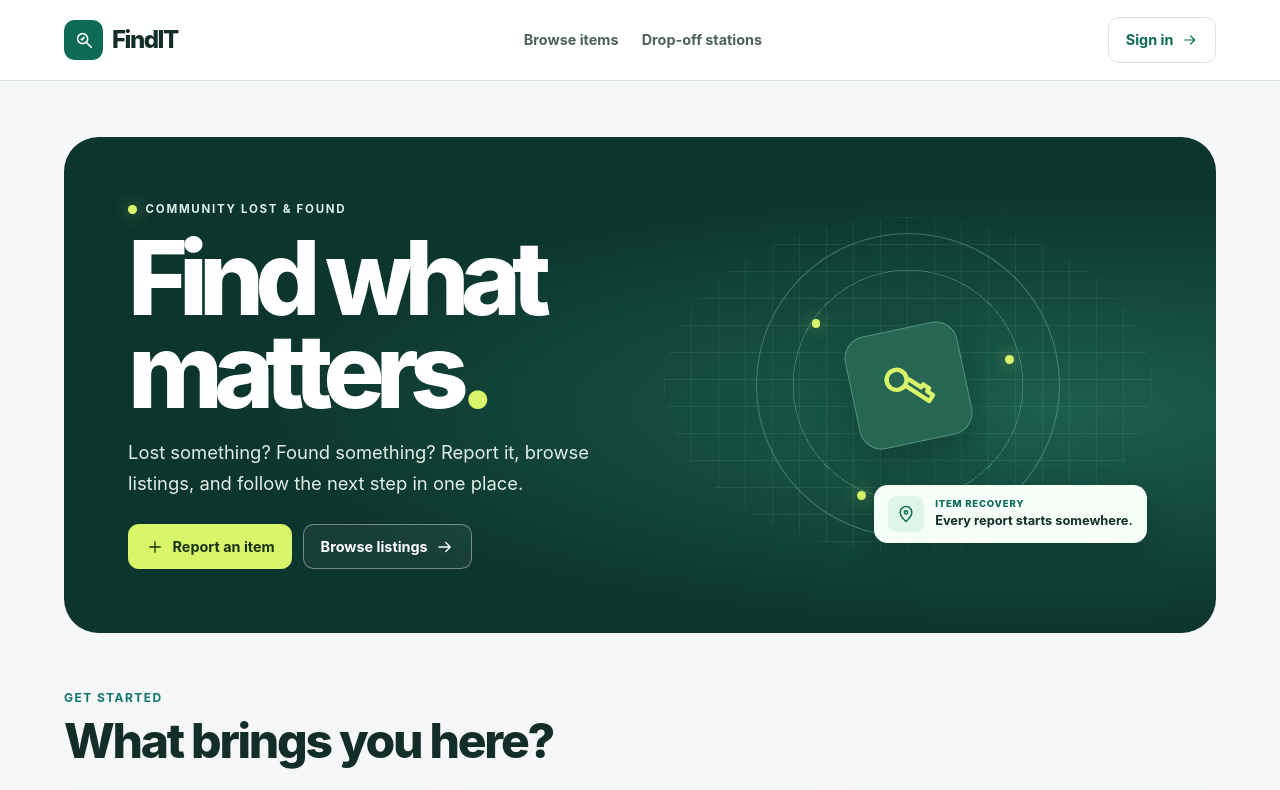
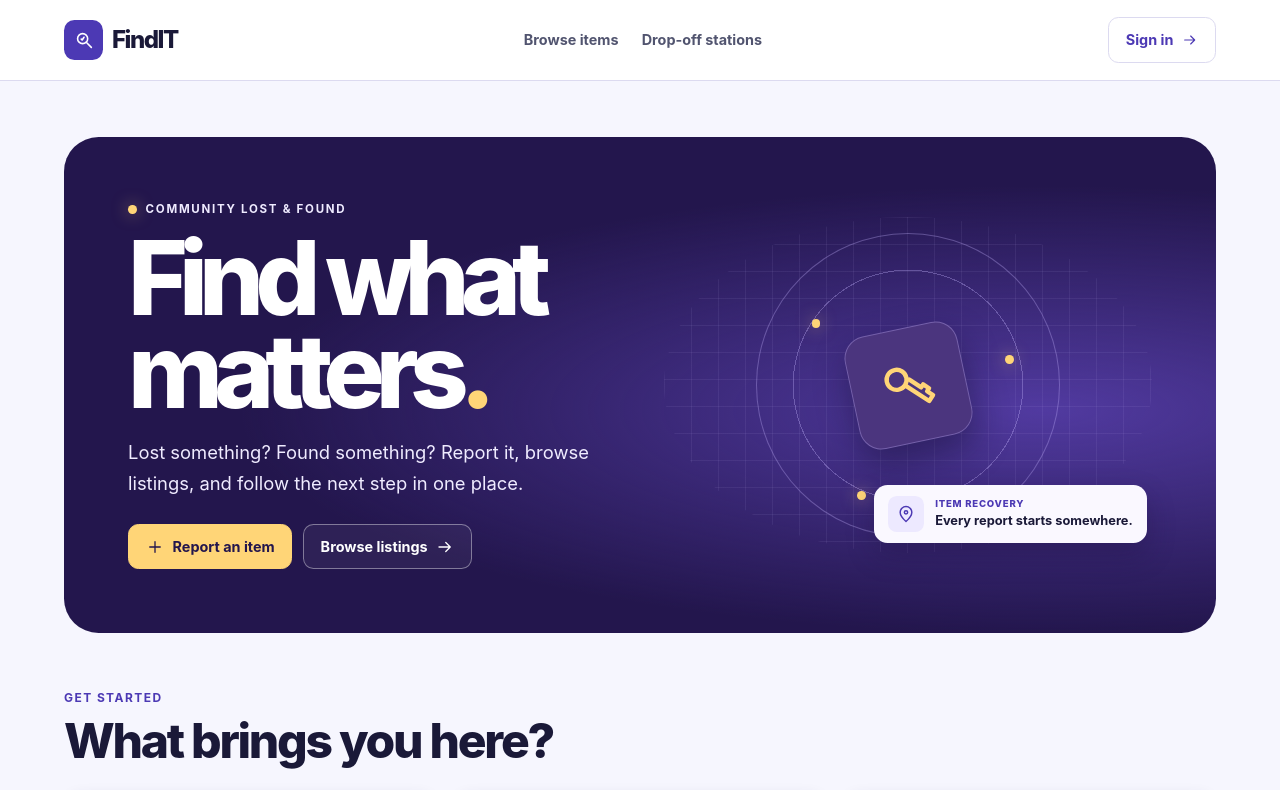
Before and after one commit to johairtucodan-design/FindIT, a Next.js app: page / in a window 1280 px wide. Shown: the top 790 px of the page. Built offline with nearby package versions, Linux system fonts and the light colour scheme; no server answers.

Commit message:
Give FindIT an indigo and gold theme

```diff
--- a/src/app/globals.css
+++ b/src/app/globals.css
@@ -1,77 +1,77 @@
 @import "tailwindcss";
 
-:root { --canvas:#f5f8f7; --ink:#132e29; --muted:#4d625d; --green:#0d6a54; --dark:#0c352d; --mint:#dff5e7; --lime:#d9f66b; --line:#d7e4de; --radius:1.15rem; }
+:root { --canvas:#f6f6fe; --ink:#1a1938; --muted:#51546f; --primary:#4c39b4; --dark:#23164d; --soft:#ede9ff; --accent:#ffd577; --line:#dcdaf0; --input-line:#8485a2; --on-dark:#efebff; --hero-glow:#513aa0; --hero-grid:#d3c6ff14; --hero-ring:#c6b6ff56; --radius:1.15rem; }
 body { background:var(--canvas); color:var(--ink); font-family:Inter,"Segoe UI",sans-serif; }
-:is(a,button,input,textarea,select,summary):focus-visible { outline:3px solid #169474; outline-offset:4px; }
+:is(a,button,input,textarea,select,summary):focus-visible { outline:3px solid var(--primary); outline-offset:4px; }
 .site-width { width:min(72rem,calc(100% - 2.5rem)); margin-inline:auto; }
 .site-header { background:white; border-bottom:1px solid var(--line); }
 .header-inner { display:grid; grid-template-columns:auto 1fr auto; align-items:center; gap:clamp(.8rem,2vw,2.2rem); min-height:5rem; padding-block:.75rem; }
 .brand { display:inline-flex; align-items:center; gap:.55rem; font-size:1.5rem; font-weight:850; letter-spacing:-.06em; width:max-content; }
-.brand span { display:grid; place-items:center; color:white; background:var(--green); border-radius:.65rem; width:2.45rem; aspect-ratio:1; }
+.brand span { display:grid; place-items:center; color:white; background:var(--primary); border-radius:.65rem; width:2.45rem; aspect-ratio:1; }
 .site-nav { display:flex; justify-content:center; flex-wrap:wrap; gap:.4rem 1.45rem; font-size:.9rem; font-weight:650; color:var(--muted); }
 .site-nav a { padding:.35rem 0; }
-.site-nav a:hover { color:var(--green); text-decoration:underline; text-underline-offset:.3em; }
+.site-nav a:hover { color:var(--primary); text-decoration:underline; text-underline-offset:.3em; }
 .site-main { min-height:calc(100svh - 11rem); padding-block:clamp(1.5rem,5vw,3.5rem); }
 .site-footer { display:flex; flex-wrap:wrap; align-items:center; justify-content:space-between; gap:1rem; padding-block:1.4rem; border-top:1px solid var(--line); color:var(--muted); font-size:.85rem; }
 .site-footer .brand { font-size:1.14rem; color:var(--ink); }
 .site-footer .brand span { width:1.8rem; border-radius:.45rem; }
 .skip-link { position:absolute; left:1rem; top:1rem; z-index:5; transform:translateY(-180%); background:white; border-radius:.5rem; padding:.7rem 1rem; }
 .skip-link:focus { transform:none; }
-.panel { border:1px solid var(--line); border-radius:var(--radius); background:white; padding:clamp(1rem,3vw,1.75rem); box-shadow:0 4px 14px #173f3020; min-width:0; }
-.eyebrow { color: #0f766e; font-size: .75rem; font-weight: 700; letter-spacing: .12em; text-transform: uppercase; }
+.panel { border:1px solid var(--line); border-radius:var(--radius); background:white; padding:clamp(1rem,3vw,1.75rem); box-shadow:0 4px 14px #27205218; min-width:0; }
+.eyebrow { color: var(--primary); font-size: .75rem; font-weight: 700; letter-spacing: .12em; text-transform: uppercase; }
 .page-title { margin-top:.45rem; font-size:clamp(1.85rem,5vw,3rem); font-weight:800; line-height:1.09; letter-spacing:-.047em; overflow-wrap:anywhere; }
 .muted { color:var(--muted); }
-.button { display:inline-flex; align-items:center; justify-content:center; gap:.55rem; min-height:2.85rem; padding:.65rem 1.05rem; border:1px solid var(--green); border-radius:.65rem; background:var(--green); color:white; font-size:.9rem; font-weight:700; cursor:pointer; transition:background .18s,border-color .18s,transform .18s; }
+.button { display:inline-flex; align-items:center; justify-content:center; gap:.55rem; min-height:2.85rem; padding:.65rem 1.05rem; border:1px solid var(--primary); border-radius:.65rem; background:var(--primary); color:white; font-size:.9rem; font-weight:700; cursor:pointer; transition:background .18s,border-color .18s,transform .18s; }
 .button:hover { background:var(--dark); }
-.button.secondary { background:white; color:var(--green); border-color:var(--line); }
-.button.secondary:hover { background:var(--mint); border-color:var(--green); }
+.button.secondary { background:white; color:var(--primary); border-color:var(--line); }
+.button.secondary:hover { background:var(--soft); border-color:var(--primary); }
 button:disabled { opacity: .6; cursor: wait; }
-.text-link { color:var(--green); font-weight:650; text-underline-offset:4px; cursor:pointer; }
+.text-link { color:var(--primary); font-weight:650; text-underline-offset:4px; cursor:pointer; }
 .text-link:hover { text-decoration: underline; }
 .form-grid { display: grid; gap: 1.3rem; }
 .form-grid label { display: grid; gap: .5rem; font-size: .9rem; font-weight: 600; }
-input:not([type=hidden]), textarea { width: 100%; min-width: 0; padding: .8rem; border: 1px solid #aab9c2; border-radius: .5rem; background: #fff; color: #172d39; font-size: 1rem; font-weight: 400; }
+input:not([type=hidden]), textarea { width: 100%; min-width: 0; padding: .8rem; border: 1px solid var(--input-line); border-radius: .5rem; background: #fff; color: var(--ink); font-size: 1rem; font-weight: 400; }
 textarea { resize: vertical; }
-select { width:100%; border:1px solid #aab9c2; border-radius:.5rem; padding:.8rem; background:white; font-size:1rem; }
+select { width:100%; border:1px solid var(--input-line); border-radius:.5rem; padding:.8rem; background:white; font-size:1rem; }
 input[type=checkbox] { width:auto; }
 input[aria-invalid=true], textarea[aria-invalid=true] { border-color: #b91c1c; }
 .error,.notice { border-radius: .7rem; padding: 1rem; font-size: .9rem; line-height: 1.6; }
 .error { background: #fef2f2; color: #991b1b; border: 1px solid #fecaca; }
 .notice { background: #fffbeb; color: #78350f; border: 1px solid #fde68a; }
 .field-error { color: #991b1b; font-size: .85rem; }
-.status { display: inline-block; border-radius: 2rem; background: #ecfdf5; color: #065f46; padding: .35rem .8rem; font-size: .75rem; font-weight: 700; }
+.status { display: inline-block; border-radius: 2rem; background: var(--soft); color: var(--primary); padding: .35rem .8rem; font-size: .75rem; font-weight: 700; }
 .status.pending { background: #fef3c7; color: #92400e; }
 .report-card { transition: border-color .15s; overflow-wrap: anywhere; }
-.report-card:hover { border-color: #0f766e; }
+.report-card:hover { border-color: var(--primary); }
 .detail-grid { display: grid; grid-template-columns: repeat(2,minmax(0,1fr)); gap: 1.25rem; overflow-wrap: anywhere; }
-.home-hero { position:relative; display:grid; grid-template-columns:1.1fr 1fr; align-items:center; isolation:isolate; overflow:hidden; min-height:28rem; padding:clamp(1.35rem,5vw,4rem); border-radius:clamp(1rem,2.7vw,2.2rem); color:white; background:radial-gradient(ellipse at 85% 55%,#1c5f4e,transparent 58%),var(--dark); }
+.home-hero { position:relative; display:grid; grid-template-columns:1.1fr 1fr; align-items:center; isolation:isolate; overflow:hidden; min-height:28rem; padding:clamp(1.35rem,5vw,4rem); border-radius:clamp(1rem,2.7vw,2.2rem); color:white; background:radial-gradient(ellipse at 85% 55%,var(--hero-glow),transparent 58%),var(--dark); }
 .hero-copy { z-index:1; }
-.hero-label { display:flex; align-items:center; gap:.55rem; font-size:.72rem; font-weight:750; letter-spacing:.15em; color:#dbf0e6; }
-.hero-label span,.radar-point { display:block; width:.55rem; aspect-ratio:1; border-radius:50%; background:var(--lime); box-shadow:0 0 1rem #d9f66b88; }
+.hero-label { display:flex; align-items:center; gap:.55rem; font-size:.72rem; font-weight:750; letter-spacing:.15em; color:var(--on-dark); }
+.hero-label span,.radar-point { display:block; width:.55rem; aspect-ratio:1; border-radius:50%; background:var(--accent); box-shadow:0 0 1rem #ffd57788; }
 .hero-copy h1 { font-size:clamp(3.35rem,8vw,7.1rem); font-weight:850; line-height:.91; letter-spacing:-.087em; margin:.85rem 0 1.2rem; }
-.hero-copy h1 span { color:var(--lime); }
-.hero-copy > p:not(.hero-label) { color:#e0ede6; max-width:29rem; line-height:1.65; font-size:clamp(.98rem,2vw,1.15rem); }
+.hero-copy h1 span { color:var(--accent); }
+.hero-copy > p:not(.hero-label) { color:var(--on-dark); max-width:29rem; line-height:1.65; font-size:clamp(.98rem,2vw,1.15rem); }
 .hero-actions { display:flex; flex-wrap:wrap; gap:.65rem; margin-top:1.6rem; }
-.hero-actions .hero-primary { background:var(--lime); color:#173512; border-color:var(--lime); }
-.hero-actions .hero-primary:hover { background:#ebffa7; }
+.hero-actions .hero-primary { background:var(--accent); color:var(--dark); border-color:var(--accent); }
+.hero-actions .hero-primary:hover { background:#ffe6a7; }
 .hero-actions .hero-secondary { background:#ffffff0d; border-color:#ffffff65; }
 .hero-actions .hero-secondary:hover { background:#ffffff22; }
-.hero-visual { position:relative; display:grid; place-items:center; min-height:21rem; background-image:linear-gradient(#bbf9da14 1px,transparent 1px),linear-gradient(90deg,#bbf9da14 1px,transparent 1px); background-size:27px 27px; border-radius:50%; }
-.radar { position:relative; display:grid; place-items:center; width:min(19rem,86%); aspect-ratio:1; border:1px solid #a1dfc456; border-radius:50%; background:repeating-radial-gradient(circle,#a1dfc400 0 calc(18% - 1px),#a1dfc445 calc(18% - 1px) 18%,#a1dfc400 18% 36%); }
-.radar-center { display:grid; place-items:center; width:38%; aspect-ratio:1; color:var(--lime); background:#276653; border:1px solid #a5e6cb5c; border-radius:1.4rem; transform:rotate(-12deg); box-shadow:0 16px 35px #07291d70; }
+.hero-visual { position:relative; display:grid; place-items:center; min-height:21rem; background-image:linear-gradient(var(--hero-grid) 1px,transparent 1px),linear-gradient(90deg,var(--hero-grid) 1px,transparent 1px); background-size:27px 27px; border-radius:50%; }
+.radar { position:relative; display:grid; place-items:center; width:min(19rem,86%); aspect-ratio:1; border:1px solid var(--hero-ring); border-radius:50%; background:repeating-radial-gradient(circle,transparent 0 calc(18% - 1px),var(--hero-ring) calc(18% - 1px) 18%,transparent 18% 36%); }
+.radar-center { display:grid; place-items:center; width:38%; aspect-ratio:1; color:var(--accent); background:#4b357e; border:1px solid var(--hero-ring); border-radius:1.4rem; transform:rotate(-12deg); box-shadow:0 16px 35px #110b2b70; }
 .radar-point { position:absolute; }
 .point-one { left:18%; top:28%; }.point-two { right:15%; top:40%; }.point-three { left:33%; bottom:12%; }
-.hero-ticket { display:flex; gap:.7rem; align-items:center; position:absolute; right:1%; bottom:3%; color:var(--ink); background:#f7fff9; border-radius:.85rem; padding:.7rem .9rem; box-shadow:0 12px 28px #10291d55; }
-.hero-ticket > span { display:grid; place-items:center; color:var(--green); width:2.25rem; aspect-ratio:1; background:var(--mint); border-radius:.55rem; }
-.hero-ticket small,.hero-ticket strong { display:block; }.hero-ticket small { font-size:.6rem; color:var(--green); font-weight:800; letter-spacing:.08em; }.hero-ticket strong { font-size:.8rem; }
+.hero-ticket { display:flex; gap:.7rem; align-items:center; position:absolute; right:1%; bottom:3%; color:var(--ink); background:#faf8ff; border-radius:.85rem; padding:.7rem .9rem; box-shadow:0 12px 28px #1d133f55; }
+.hero-ticket > span { display:grid; place-items:center; color:var(--primary); width:2.25rem; aspect-ratio:1; background:var(--soft); border-radius:.55rem; }
+.hero-ticket small,.hero-ticket strong { display:block; }.hero-ticket small { font-size:.6rem; color:var(--primary); font-weight:800; letter-spacing:.08em; }.hero-ticket strong { font-size:.8rem; }
 .quick-grid,.metric-grid,.listing-grid { display:grid; gap:1rem; grid-template-columns:repeat(auto-fit,minmax(min(16rem,100%),1fr)); }
 .quick-card { display:grid; gap:.65rem; transition:transform .18s,border-color .18s; }
-.quick-card:hover { transform:translateY(-3px); border-color:var(--green); }
+.quick-card:hover { transform:translateY(-3px); border-color:var(--primary); }
 .quick-card h3 { font-weight:800; font-size:1.26rem; letter-spacing:-.03em; }
 .quick-card p,.handover-note p { color:var(--muted); line-height:1.55; }
-.quick-icon { display:grid; place-items:center; width:2.65rem; aspect-ratio:1; color:var(--green); background:var(--mint); border-radius:.72rem; flex:none; }
-.quick-action { display:flex; justify-content:space-between; gap:.5rem; color:var(--green); font-weight:750; margin-top:.5rem; }
-.handover-note { margin-top:1.6rem; display:flex; gap:.9rem; align-items:flex-start; border:1px solid var(--line); border-radius:var(--radius); padding:1.15rem; background:#ebf4ee; }
+.quick-icon { display:grid; place-items:center; width:2.65rem; aspect-ratio:1; color:var(--primary); background:var(--soft); border-radius:.72rem; flex:none; }
+.quick-action { display:flex; justify-content:space-between; gap:.5rem; color:var(--primary); font-weight:750; margin-top:.5rem; }
+.handover-note { margin-top:1.6rem; display:flex; gap:.9rem; align-items:flex-start; border:1px solid var(--line); border-radius:var(--radius); padding:1.15rem; background:var(--soft); }
 .handover-note h2 { font-weight:800; margin-bottom:.25rem; }
 .filter-grid { display:grid; gap:1rem; align-items:end; grid-template-columns:repeat(auto-fit,minmax(min(10rem,100%),1fr)); }
 .metric-value { font-size:2rem; font-weight:800; letter-spacing:-.06em; }
@@ -79,7 +79,7 @@ input[aria-invalid=true], textarea[aria-invalid=true] { border-color: #b91c1c; }
 .timeline li { overflow-wrap:anywhere; }
 .auth-shell { display:grid; align-items:stretch; gap:1rem; width:min(58rem,100%); margin-inline:auto; grid-template-columns:1fr 1.1fr; }
 .auth-shell > section { width:100%; max-width:none; }
-.auth-aside { display:flex; flex-direction:column; justify-content:center; align-items:flex-start; min-height:22rem; padding:clamp(1.25rem,4vw,3rem); border-radius:var(--radius); color:#e0ede6; background:radial-gradient(ellipse at bottom right,#205e4f,transparent 75%),var(--dark); }
+.auth-aside { display:flex; flex-direction:column; justify-content:center; align-items:flex-start; min-height:22rem; padding:clamp(1.25rem,4vw,3rem); border-radius:var(--radius); color:var(--on-dark); background:radial-gradient(ellipse at bottom right,var(--hero-glow),transparent 75%),var(--dark); }
 .auth-tagline { color:white; font-size:clamp(2.1rem,5vw,4rem); line-height:1; letter-spacing:-.07em; font-weight:850; margin:.65rem 0 1rem; }
 @media (max-width:700px) {
   .header-inner { grid-template-columns:1fr auto; gap:.55rem; }
```
